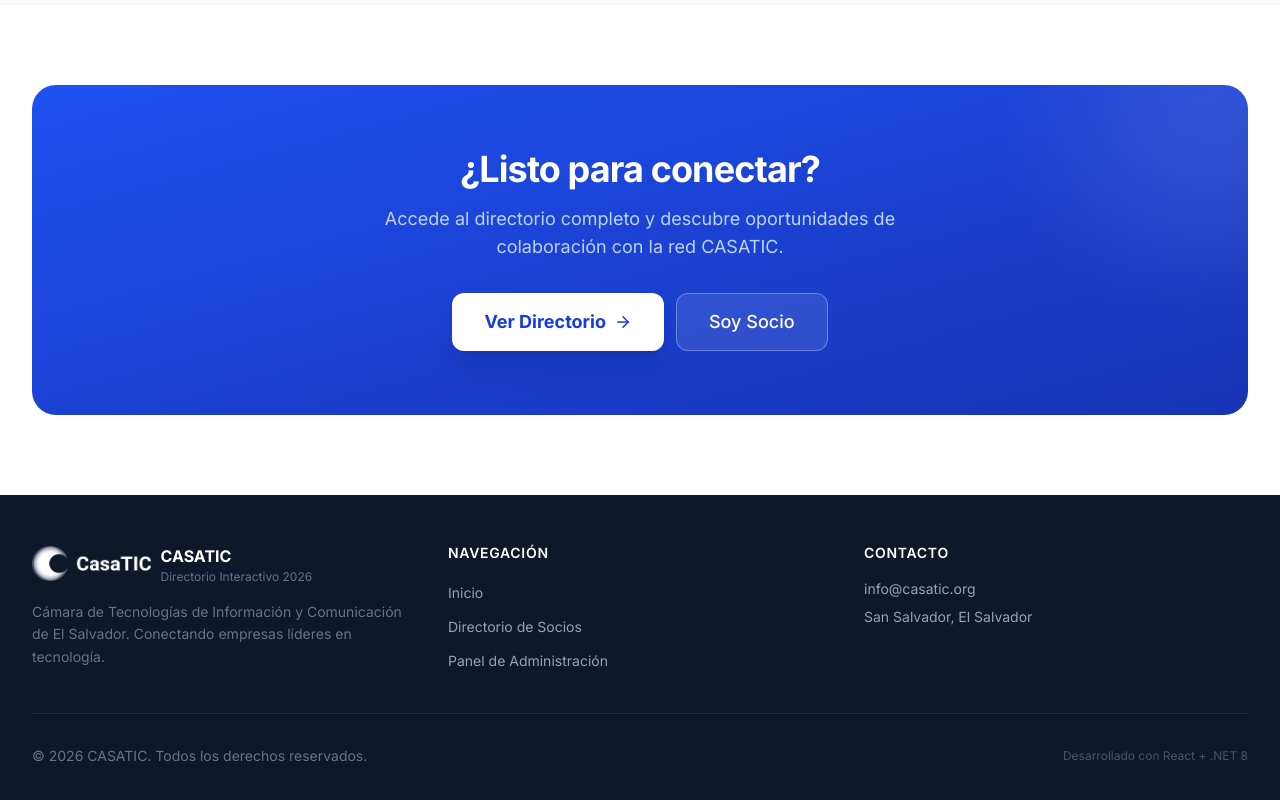
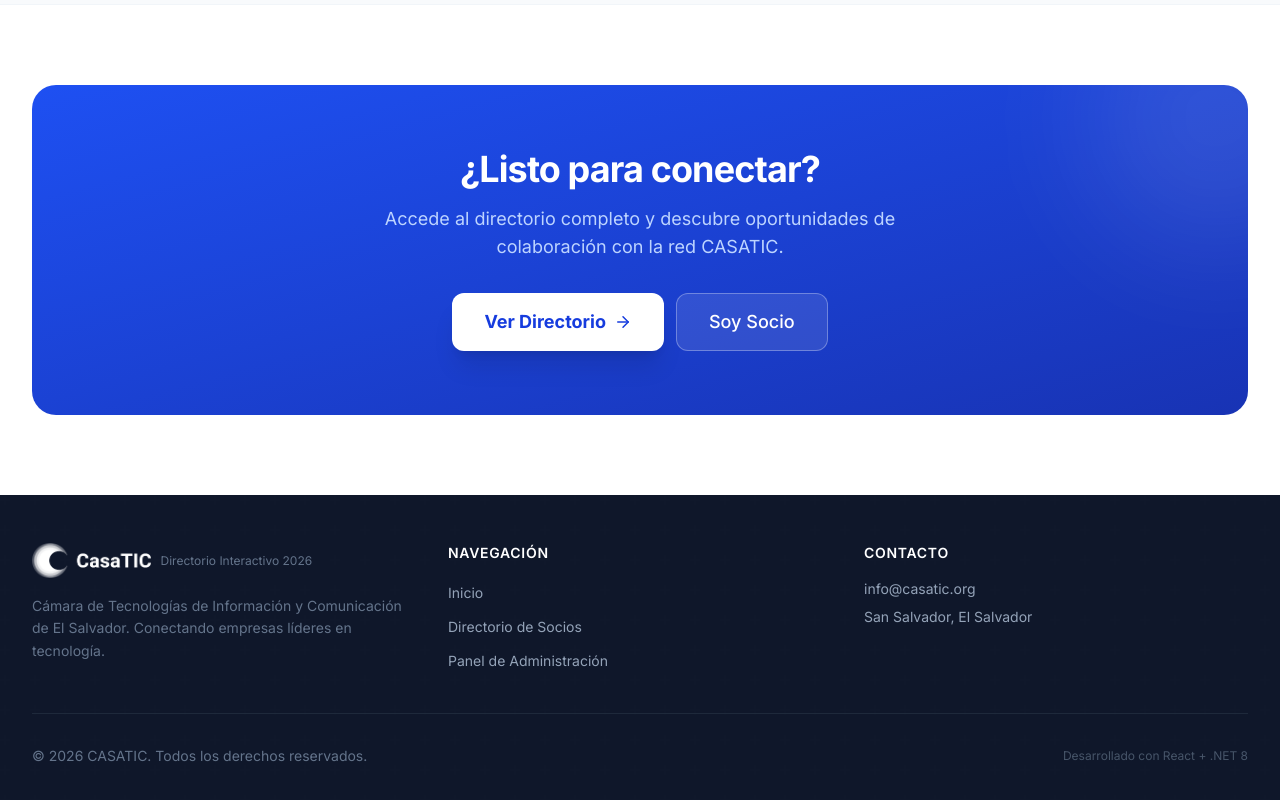
Before and after one commit to CASATIC2026/Directorio-Interactivo-de-CASATIC-2026---Frontend, a React (Vite) app: page / in a window 1280 px wide. Shown: the part 1318-2118 px from the top of the page. Built offline with nearby package versions, Linux system fonts and the light colour scheme; no server answers.

Commit message:
fix: actualizar PublicLayout y docker-compose con configuracion correcta de contenedores

```diff
--- a/src/components/Layout/PublicLayout.jsx
+++ b/src/components/Layout/PublicLayout.jsx
@@ -133,7 +133,7 @@
                   <img src={reverseLogo} alt="CASATIC" className="h-full w-auto object-contain" />
                 </div>
                 <div>
-                  <p className="font-bold text-white">CASATIC</p>
+
                   <p className="text-xs text-surface-500">Directorio Interactivo 2026</p>
                 </div>
               </div>
```
